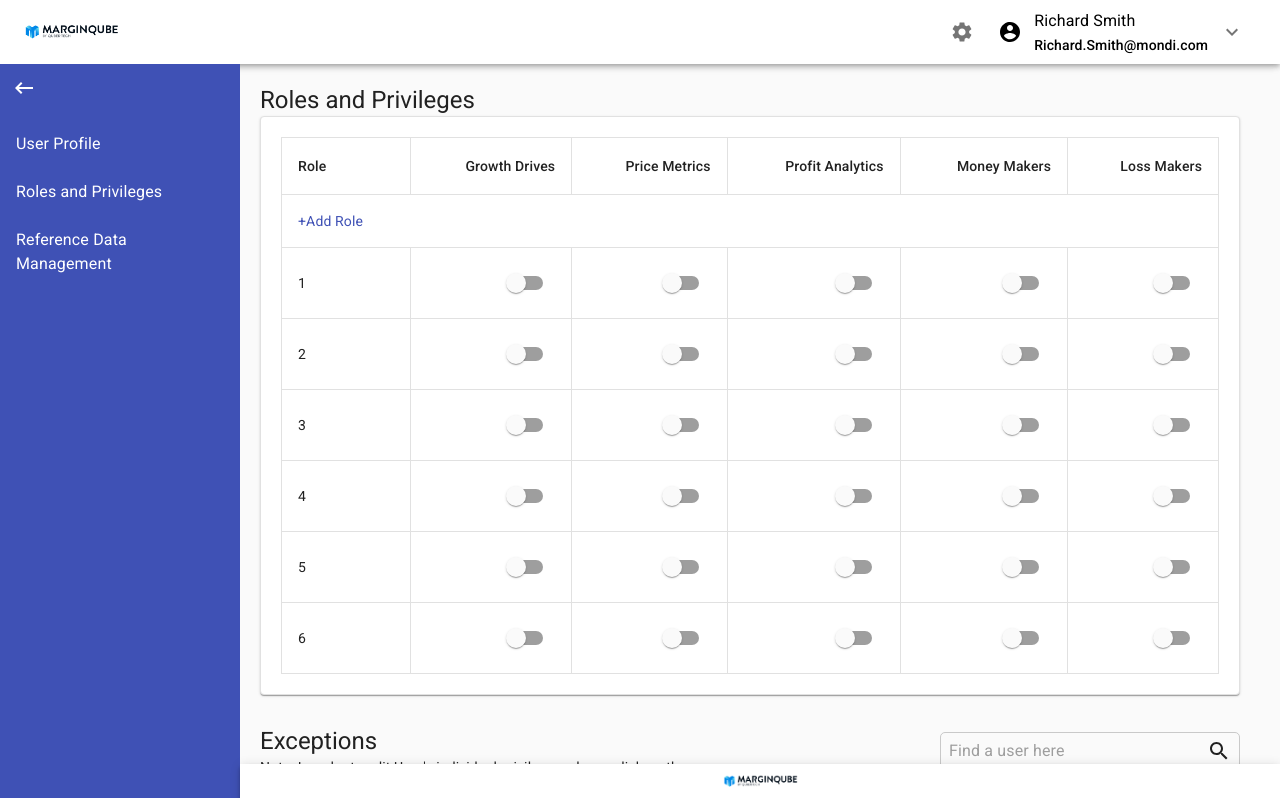
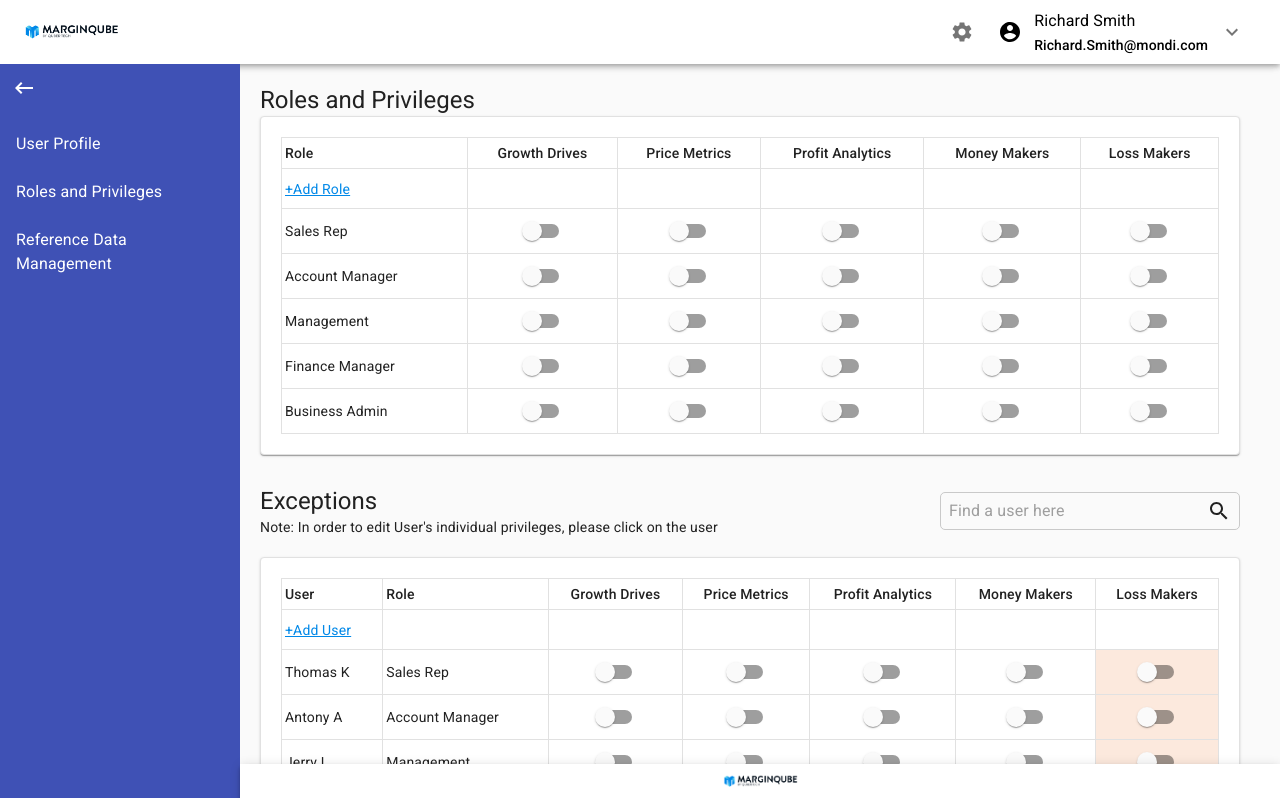
Before and after one commit to mominahmed23/quber, a React (Create React App) app: page / in a window 1280 px wide. Shown: the top 798 px of the page. Built offline with nearby package versions, Linux system fonts and the light colour scheme.

Commit message:
table changes

```diff
--- a/src/App.css
+++ b/src/App.css
@@ -27,7 +27,16 @@
 .App-link {
   color: #61dafb;
 }
-
+.MuiTableCell-root {
+  padding: 3px !important;
+}
+.hover-container {
+  text-align: center;
+  margin-bottom: 2em;
+}
+.link {
+  color:#0088E8
+}
 @keyframes App-logo-spin {
   from {
     transform: rotate(0deg);
--- a/src/components/Dashboard/Exceptions.jsx
+++ b/src/components/Dashboard/Exceptions.jsx
@@ -1,44 +1,51 @@
-import React from 'react';
-import { makeStyles } from '@material-ui/core/styles';
-import { createMuiTheme, ThemeProvider } from '@material-ui/core/styles';
-import Table from '@material-ui/core/Table';
-import TableBody from '@material-ui/core/TableBody';
-import TableCell from '@material-ui/core/TableCell';
-import TableContainer from '@material-ui/core/TableContainer';
-import TableHead from '@material-ui/core/TableHead';
-import TableRow from '@material-ui/core/TableRow';
-import Paper from '@material-ui/core/Paper';
-import Switch from '@material-ui/core/Switch';
-import { green } from '@material-ui/core/colors';
-import { InputBase, Link } from '@material-ui/core';
-import { Typography } from '@material-ui/core';
-import SearchIcon from '@material-ui/icons/Search';
+import { useState } from "react";
+import { makeStyles } from "@material-ui/core/styles";
+import { createMuiTheme, ThemeProvider } from "@material-ui/core/styles";
+import Table from "@material-ui/core/Table";
+import TableBody from "@material-ui/core/TableBody";
+import TableCell from "@material-ui/core/TableCell";
+import TableContainer from "@material-ui/core/TableContainer";
+import TableHead from "@material-ui/core/TableHead";
+import TableRow from "@material-ui/core/TableRow";
+import Paper from "@material-ui/core/Paper";
+import Switch from "@material-ui/core/Switch";
+import { green } from "@material-ui/core/colors";
+import { InputBase, Link } from "@material-ui/core";
+import { Typography } from "@material-ui/core";
+import SearchIcon from "@material-ui/icons/Search";
+
 const useStyles = makeStyles({
   table: {
     minWidth: 650,
-    border:'1px solid #e1e1e1'
+    border: "1px solid #e1e1e1",
   },
-  wrap:{
-    marginBottom:'30px',
-    border:'1px solid #e1e1e1',
-    padding:'20px'
+  wrap: {
+    marginBottom: "30px",
+    border: "1px solid #e1e1e1",
+    padding: "20px",
   },
-  column:{
-    border:'1px solid #e1e1e1'
+  column: {
+    border: "1px solid #e1e1e1",
   },
-  searchBar:{
-      border:'1px solid #c9c9c9',
-      borderRadius:'5px',
-      padding:'2px 8px',
-      minWidth:'300px'
-
+  emptyColumn: {
+    height: "40px",
   },
-  titleWrap:{
-      display:'flex',
-      justifyContent:'space-between',
-      alignItems:'center',
-      marginBottom:'20px'
-  }
+  newColumn: {
+    border: "1px solid #e1e1e1",
+    backgroundColor: "#fce9dd",
+  },
+  searchBar: {
+    border: "1px solid #c9c9c9",
+    borderRadius: "5px",
+    padding: "2px 8px",
+    minWidth: "300px",
+  },
+  titleWrap: {
+    display: "flex",
+    justifyContent: "space-between",
+    alignItems: "center",
+    marginBottom: "20px",
+  },
 });
 const outerTheme = createMuiTheme({
   palette: {
@@ -49,61 +56,59 @@ const outerTheme = createMuiTheme({
 });
 const rows = [
   {
-        name:"1",
-        user:"1",
-        key1:1,
-        key2:2,
-        key3:3,
-        key4:4,
-        key5:5,
+    User: "Thomas K",
+    name: "Sales Rep",
+    key1: 1,
+    key2: 2,
+    key3: 3,
+    key4: 4,
+    key5: 5,
   },
   {
-        name:"2",
-        user:"1",
-        key1:1,
-        key2:2,
-        key3:3,
-        key4:4,
-        key5:5,
+    User: "Antony A",
+    name: "Account Manager",
+    key1: 1,
+    key2: 2,
+    key3: 3,
+    key4: 4,
+    key5: 5,
   },
   {
-        name:"3",
-        user:"1",
-        key1:1,
-        key2:2,
-        key3:3,
-        key4:4,
-        key5:5,
+    User: "Jerry L",
+    name: "Management",
+    key1: 1,
+    key2: 2,
+    key3: 3,
+    key4: 4,
+    key5: 5,
   },
   {
-        name:"4",
-        user:"1",
-        key1:1,
-        key2:2,
-        key3:3,
-        key4:4,
-        key5:5,
+    User: "Lisa K",
+    name: "Finance Manager",
+    key1: 1,
+    key2: 2,
+    key3: 3,
+    key4: 4,
+    key5: 5,
   },
   {
-        name:"5",
-        user:"1",
-        key1:1,
-        key2:2,
-        key3:3,
-        key4:4,
-        key5:5,
-    },
-    {
-        name:"6",
-        user:"1",
-        key1:1,
-        key2:2,
-        key3:3,
-        key4:4,
-        key5:5,
+    User: "John S",
+    name: "Business Admin",
+    key1: 1,
+    key2: 2,
+    key3: 3,
+    key4: 4,
+    key5: 5,
   },
 ];
 export default function Exceptions() {
+  const [newColor, setNewColor] = useState({
+    border: "1px solid #e1e1e1",
+    backgroundColor: "#edc19d",
+  });
+
+  console.log(newColor);
+
   const classes = useStyles();
   return (
     <>
@@ -130,35 +135,89 @@ export default function Exceptions() {
             <TableRow>
               <TableCell className={classes.column}>User</TableCell>
               <TableCell className={classes.column}>Role</TableCell>
-            <TableCell className={classes.column} align="right">Growth Drives</TableCell>
-            <TableCell className={classes.column} align="right">Price Metrics</TableCell>
-            <TableCell className={classes.column} align="right">Profit Analytics</TableCell>
-            <TableCell className={classes.column} align="right">Money Makers</TableCell>
-            <TableCell className={classes.column} align="right">Loss Makers</TableCell>
+              <TableCell className={classes.column} align="center">
+                Growth Drives
+              </TableCell>
+              <TableCell className={classes.column} align="center">
+                Price Metrics
+              </TableCell>
+              <TableCell className={classes.column} align="center">
+                Profit Analytics
+              </TableCell>
+              <TableCell className={classes.column} align="center">
+                Money Makers
+              </TableCell>
+              <TableCell className={classes.column} align="center">
+                Loss Makers
+              </TableCell>
             </TableRow>
           </TableHead>
           <TableBody>
-              <TableRow>
-            <TableCell className={classes.column} style={{borderRight:"none"}}>
-              <Link href="#" onClick={(e) => e.preventDefault()}>
+            <TableRow className={classes.emptyColumn}>
+              <TableCell className={classes.column} component="th" scope="row">
+                <Link href="#" onClick={(e) => e.preventDefault()} class="link">
                   +Add User
                 </Link>
               </TableCell>
+              <ThemeProvider theme={outerTheme}>
+                <TableCell
+                  className={classes.column}
+                  align="center"
+                ></TableCell>
+                <TableCell
+                  className={classes.column}
+                  align="center"
+                ></TableCell>
+                <TableCell
+                  className={classes.column}
+                  align="center"
+                ></TableCell>
+                <TableCell
+                  className={classes.column}
+                  align="center"
+                ></TableCell>
+                <TableCell
+                  className={classes.column}
+                  align="center"
+                ></TableCell>
+                <TableCell
+                  className={classes.column}
+                  align="center"
+                ></TableCell>
+              </ThemeProvider>
             </TableRow>
             {rows.map((row) => (
               <TableRow key={row.name}>
-                 <TableCell className={classes.column} component="th" scope="row">
-                  {row.user}
+                <TableCell
+                  className={classes.column}
+                  component="th"
+                  scope="row"
+                >
+                  {row.User}
                 </TableCell>
-                <TableCell className={classes.column} component="th" scope="row">
+                <TableCell
+                  className={classes.column}
+                  component="th"
+                  scope="row"
+                >
                   {row.name}
                 </TableCell>
                 <ThemeProvider theme={outerTheme}>
-                <TableCell className={classes.column} align="right"><Switch className="switchColor"/></TableCell>
-                <TableCell className={classes.column} align="right"><Switch/></TableCell>
-                <TableCell className={classes.column} align="right"><Switch/></TableCell>
-                <TableCell className={classes.column} align="right"><Switch/></TableCell>
-                <TableCell className={classes.column} align="right"><Switch/></TableCell>
+                  <TableCell className={classes.column} align="center">
+                    <Switch className="switchColor" />
+                  </TableCell>
+                  <TableCell className={classes.column} align="center">
+                    <Switch />
+                  </TableCell>
+                  <TableCell className={classes.column} align="center">
+                    <Switch />
+                  </TableCell>
+                  <TableCell className={classes.column} align="center">
+                    <Switch />
+                  </TableCell>
+                  <TableCell className={classes.newColumn} align="center">
+                    <Switch />
+                  </TableCell>
                 </ThemeProvider>
               </TableRow>
             ))}
--- a/src/components/Dashboard/RolesAndPrivileges.jsx
+++ b/src/components/Dashboard/RolesAndPrivileges.jsx
@@ -1,30 +1,34 @@
-import React from 'react';
-import { makeStyles } from '@material-ui/core/styles';
-import { createMuiTheme, ThemeProvider } from '@material-ui/core/styles';
-import Table from '@material-ui/core/Table';
-import TableBody from '@material-ui/core/TableBody';
-import TableCell from '@material-ui/core/TableCell';
-import TableContainer from '@material-ui/core/TableContainer';
-import TableHead from '@material-ui/core/TableHead';
-import TableRow from '@material-ui/core/TableRow';
-import Paper from '@material-ui/core/Paper';
-import Switch from '@material-ui/core/Switch';
-import { green } from '@material-ui/core/colors';
-import { Link } from '@material-ui/core';
-import { Typography } from '@material-ui/core';
+import React from "react";
+import { makeStyles } from "@material-ui/core/styles";
+import { createMuiTheme, ThemeProvider } from "@material-ui/core/styles";
+import Table from "@material-ui/core/Table";
+import TableBody from "@material-ui/core/TableBody";
+import TableCell from "@material-ui/core/TableCell";
+import TableContainer from "@material-ui/core/TableContainer";
+import TableHead from "@material-ui/core/TableHead";
+import TableRow from "@material-ui/core/TableRow";
+import Paper from "@material-ui/core/Paper";
+import Switch from "@material-ui/core/Switch";
+import { green } from "@material-ui/core/colors";
+import { Link } from "@material-ui/core";
+import { Typography } from "@material-ui/core";
 const useStyles = makeStyles({
   table: {
     minWidth: 650,
-    border:'1px solid #e1e1e1'
+    border: "1px solid #e1e1e1",
   },
-  wrap:{
-    marginBottom:'30px',
-    border:'1px solid #e1e1e1',
-    padding:'20px'
+  wrap: {
+    marginBottom: "30px",
+    border: "1px solid #e1e1e1",
+    padding: "20px",
   },
-  column:{
-    border:'1px solid #e1e1e1'
-  }
+  column: {
+    border: "1px solid #e1e1e1",
+  },
+  emptyColumn: {
+    height: "40px",
+  },
+
 });
 const outerTheme = createMuiTheme({
   palette: {
@@ -35,52 +39,49 @@ const outerTheme = createMuiTheme({
 });
 const rows = [
   {
-        name:"1",
-        key1:1,
-        key2:2,
-        key3:3,
-        key4:4,
-        key5:5,
+    User: "Thomas K",
+    name: "Sales Rep",
+    key1: 1,
+    key2: 2,
+    key3: 3,
+    key4: 4,
+    key5: 5,
   },
   {
-        name:"2",
-        key1:1,
-        key2:2,
-        key3:3,
-        key4:4,
-        key5:5,
+    User: "Antony A",
+    name: "Account Manager",
+    key1: 1,
+    key2: 2,
+    key3: 3,
+    key4: 4,
+    key5: 5,
   },
   {
-        name:"3",
-        key1:1,
-        key2:2,
-        key3:3,
-        key4:4,
-        key5:5,
+    User: "Jerry L",
+    name: "Management",
+    key1: 1,
+    key2: 2,
+    key3: 3,
+    key4: 4,
+    key5: 5,
   },
   {
-        name:"4",
-        key1:1,
-        key2:2,
-        key3:3,
-        key4:4,
-        key5:5,
+    User: "Lisa K",
+    name: "Finance Manager",
+    key1: 1,
+    key2: 2,
+    key3: 3,
+    key4: 4,
+    key5: 5,
   },
   {
-        name:"5",
-        key1:1,
-        key2:2,
-        key3:3,
-        key4:4,
-        key5:5,
-    },
-    {
-        name:"6",
-        key1:1,
-        key2:2,
-        key3:3,
-        key4:4,
-        key5:5,
+    User: "John S",
+    name: "Business Admin",
+    key1: 1,
+    key2: 2,
+    key3: 3,
+    key4: 4,
+    key5: 5,
   },
 ];
 export default function RolesAndPrivileges() {
@@ -93,32 +94,80 @@ export default function RolesAndPrivileges() {
           <TableHead>
             <TableRow>
               <TableCell className={classes.column}>Role</TableCell>
-            <TableCell className={classes.column} align="right">Growth Drives</TableCell>
-            <TableCell className={classes.column} align="right">Price Metrics</TableCell>
-            <TableCell className={classes.column} align="right">Profit Analytics</TableCell>
-            <TableCell className={classes.column} align="right">Money Makers</TableCell>
-            <TableCell className={classes.column} align="right">Loss Makers</TableCell>
+              <TableCell className={classes.column} align="center">
+                Growth Drives
+              </TableCell>
+              <TableCell className={classes.column} align="center">
+                Price Metrics
+              </TableCell>
+              <TableCell className={classes.column} align="center">
+                Profit Analytics
+              </TableCell>
+              <TableCell className={classes.column} align="center">
+                Money Makers
+              </TableCell>
+              <TableCell className={classes.column} align="center">
+                Loss Makers
+              </TableCell>
             </TableRow>
           </TableHead>
           <TableBody>
-        <TableRow>
-            <TableCell className={classes.column} style={{borderRight:"none"}}>
-              <Link href="#" onClick={(e) => e.preventDefault()}>
+            <TableRow className={classes.emptyColumn}>
+              <TableCell className={classes.column}
+                  component="th"
+                  scope="row">
+                <Link href="#" onClick={(e) => e.preventDefault()}  class="link">
                   +Add Role
                 </Link>
               </TableCell>
+              <ThemeProvider theme={outerTheme}>
+                <TableCell
+                  className={classes.column}
+                  align="center"
+                ></TableCell>
+                <TableCell
+                  className={classes.column}
+                  align="center"
+                ></TableCell>
+                <TableCell
+                  className={classes.column}
+                  align="center"
+                ></TableCell>
+                <TableCell
+                  className={classes.column}
+                  align="center"
+                ></TableCell>
+                <TableCell
+                  className={classes.column}
+                  align="center"
+                ></TableCell>
+              </ThemeProvider>
             </TableRow>
             {rows.map((row) => (
               <TableRow key={row.name}>
-              <TableCell className={classes.column} component="th" scope="row">
+                <TableCell
+                  className={classes.column}
+                  component="th"
+                  scope="row"
+                >
                   {row.name}
                 </TableCell>
                 <ThemeProvider theme={outerTheme}>
-                <TableCell className={classes.column} align="right"><Switch className="switchColor"/></TableCell>
-                <TableCell className={classes.column} align="right"><Switch/></TableCell>
-                <TableCell className={classes.column} align="right"><Switch/></TableCell>
-                <TableCell className={classes.column} align="right"><Switch/></TableCell>
-                <TableCell className={classes.column} align="right"><Switch/></TableCell>
+                  <TableCell className={classes.column} align="center">
+                    <Switch className="switchColor" />
+                  </TableCell>
+                  <TableCell className={classes.column} align="center">
+                    <Switch />
+                  </TableCell>
+                  <TableCell className={classes.column} align="center">
+                    <Switch />
+                  </TableCell>
+                  <TableCell className={classes.column} align="center">
+                    <Switch />
+                  </TableCell>
+                  <TableCell className={classes.column} align="center">
+                    <Switch />
+                  </TableCell>
                 </ThemeProvider>
               </TableRow>
             ))}
```
Also changed, not shown: 1 other file (tests, documents, lock files or other folders). Lines whose indentation alone changed are shown as unchanged.
